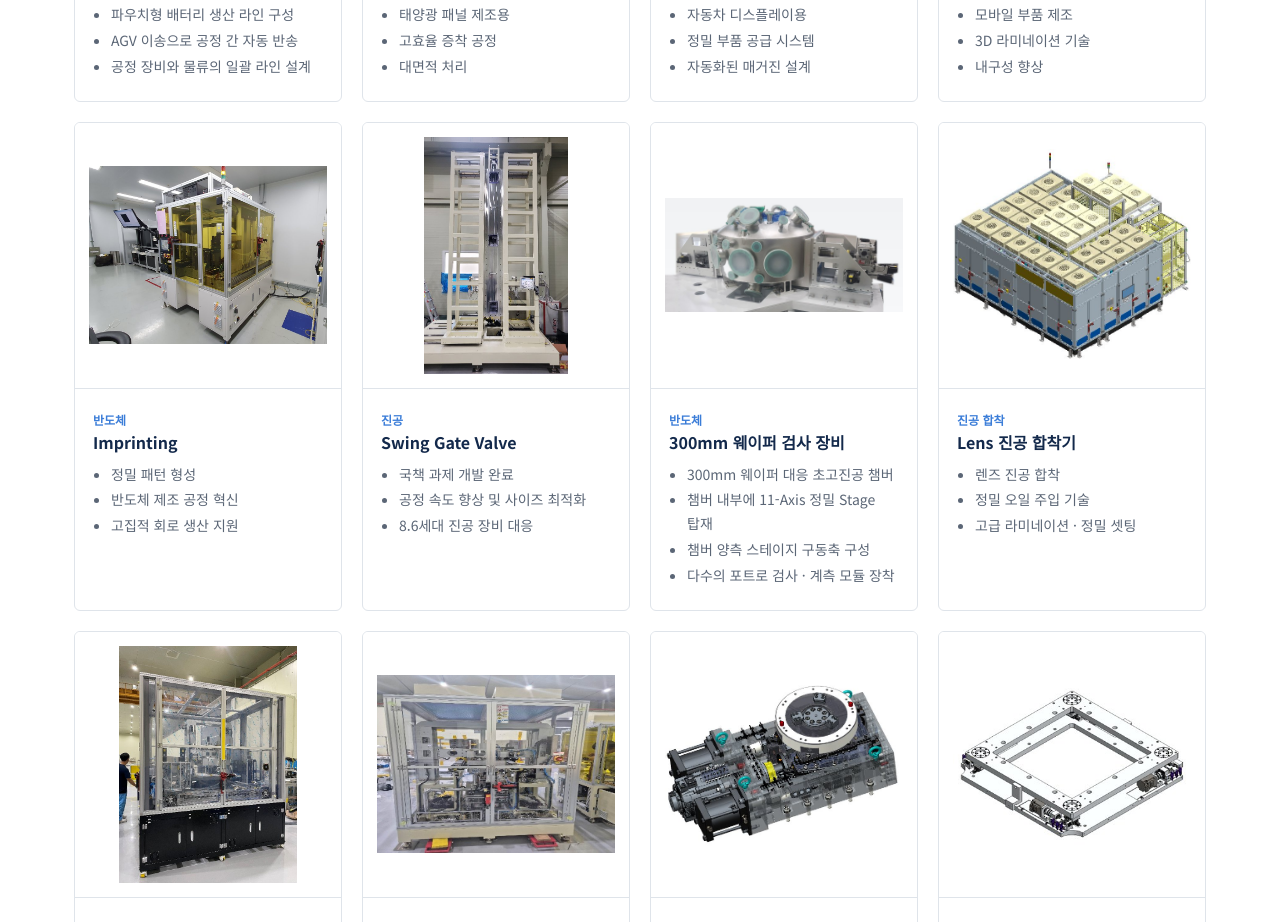
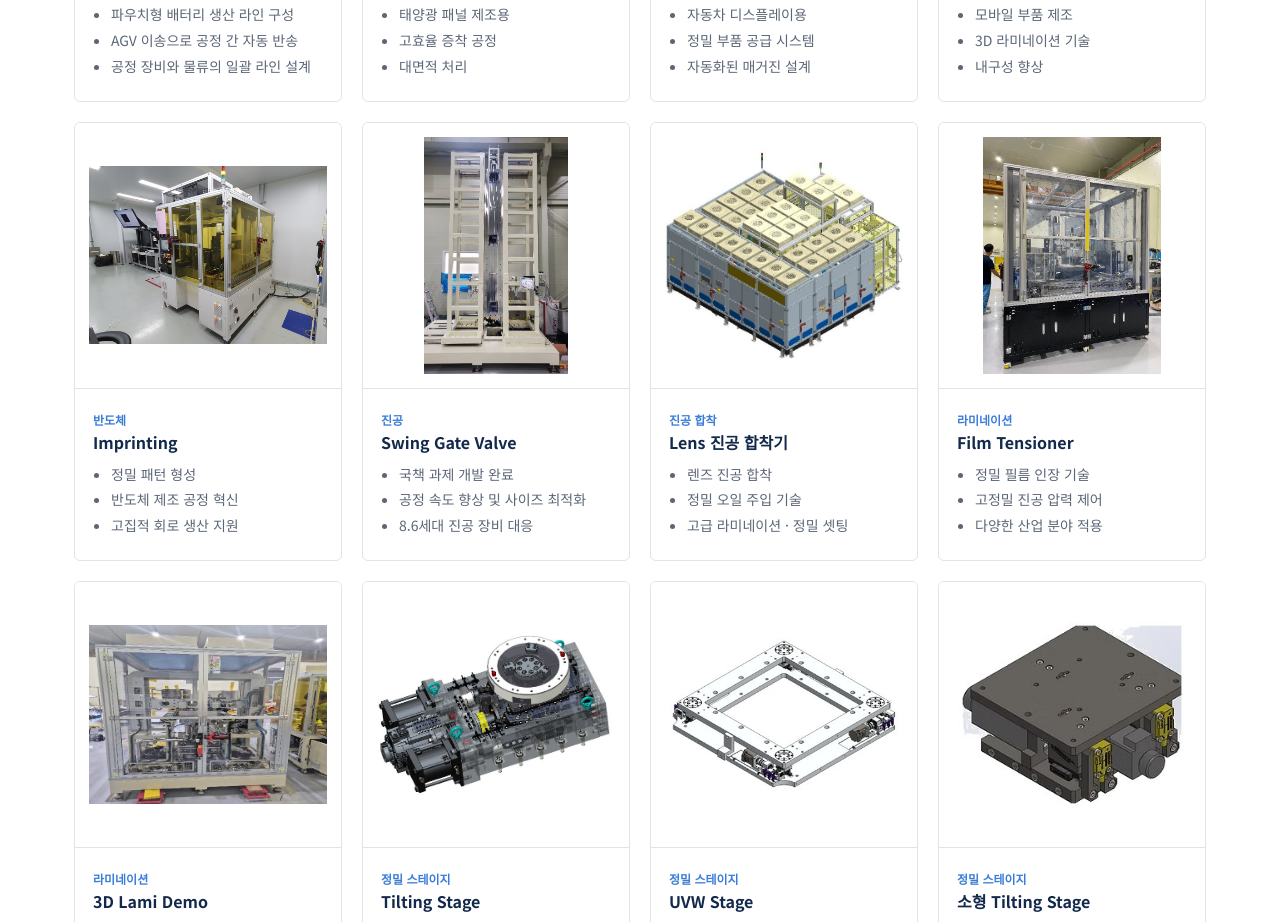
Before and after one commit to bbinahn/bbinahn.github.io, a plain HTML site: page index.html in a window 1280 px wide. Shown: the part 5278-6200 px from the top of the page. Drawn offline with Linux system fonts and the light colour scheme; a web font is replaced by a local one.

Commit message:
Add files via upload

```diff
--- a/index.html
+++ b/index.html
@@ -441,7 +441,6 @@ footer .wrap{display:flex;flex-wrap:wrap;gap:8px 24px;justify-content:space-betw
       <article data-c="display"><div class="ph"><img src="img/lami-pilot.jpg" alt="3D Lami 장비" loading="lazy"></div><div class="tx"><span class="cat">라미네이션</span><h3>3D Lami</h3><ul class="dots"><li>모바일 부품 제조</li><li>3D 라미네이션 기술</li><li>내구성 향상</li></ul></div></article>
       <article data-c="vacuum"><div class="ph"><img src="img/nano-imprint.jpg" alt="Imprinting 장비" loading="lazy"></div><div class="tx"><span class="cat">반도체</span><h3>Imprinting</h3><ul class="dots"><li>정밀 패턴 형성</li><li>반도체 제조 공정 혁신</li><li>고집적 회로 생산 지원</li></ul></div></article>
       <article data-c="vacuum"><div class="ph"><img src="img/gate-valve.jpg" alt="Swing Gate Valve" loading="lazy"></div><div class="tx"><span class="cat">진공</span><h3>Swing Gate Valve</h3><ul class="dots"><li>국책 과제 개발 완료</li><li>공정 속도 향상 및 사이즈 최적화</li><li>8.6세대 진공 장비 대응</li></ul></div></article>
-      <article data-c="vacuum"><div class="ph"><img src="img/wafer-inspect.jpg" alt="300mm 웨이퍼 검사 장비" loading="lazy"></div><div class="tx"><span class="cat">반도체</span><h3>300mm 웨이퍼 검사 장비</h3><ul class="dots"><li>300mm 웨이퍼 대응 초고진공 챔버</li><li>챔버 내부에 11-Axis 정밀 Stage 탑재</li><li>챔버 양측 스테이지 구동축 구성</li><li>다수의 포트로 검사 · 계측 모듈 장착</li></ul></div></article>
       <article data-c="display"><div class="ph"><img src="img/arvr-bonder.jpg" alt="Lens 진공 합착기" loading="lazy"></div><div class="tx"><span class="cat">진공 합착</span><h3>Lens 진공 합착기</h3><ul class="dots"><li>렌즈 진공 합착</li><li>정밀 오일 주입 기술</li><li>고급 라미네이션 · 정밀 셋팅</li></ul></div></article>
       <article data-c="display"><div class="ph"><img src="img/film-tensioner.jpg" alt="Film Tensioner" loading="lazy"></div><div class="tx"><span class="cat">라미네이션</span><h3>Film Tensioner</h3><ul class="dots"><li>정밀 필름 인장 기술</li><li>고정밀 진공 압력 제어</li><li>다양한 산업 분야 적용</li></ul></div></article>
 
```
